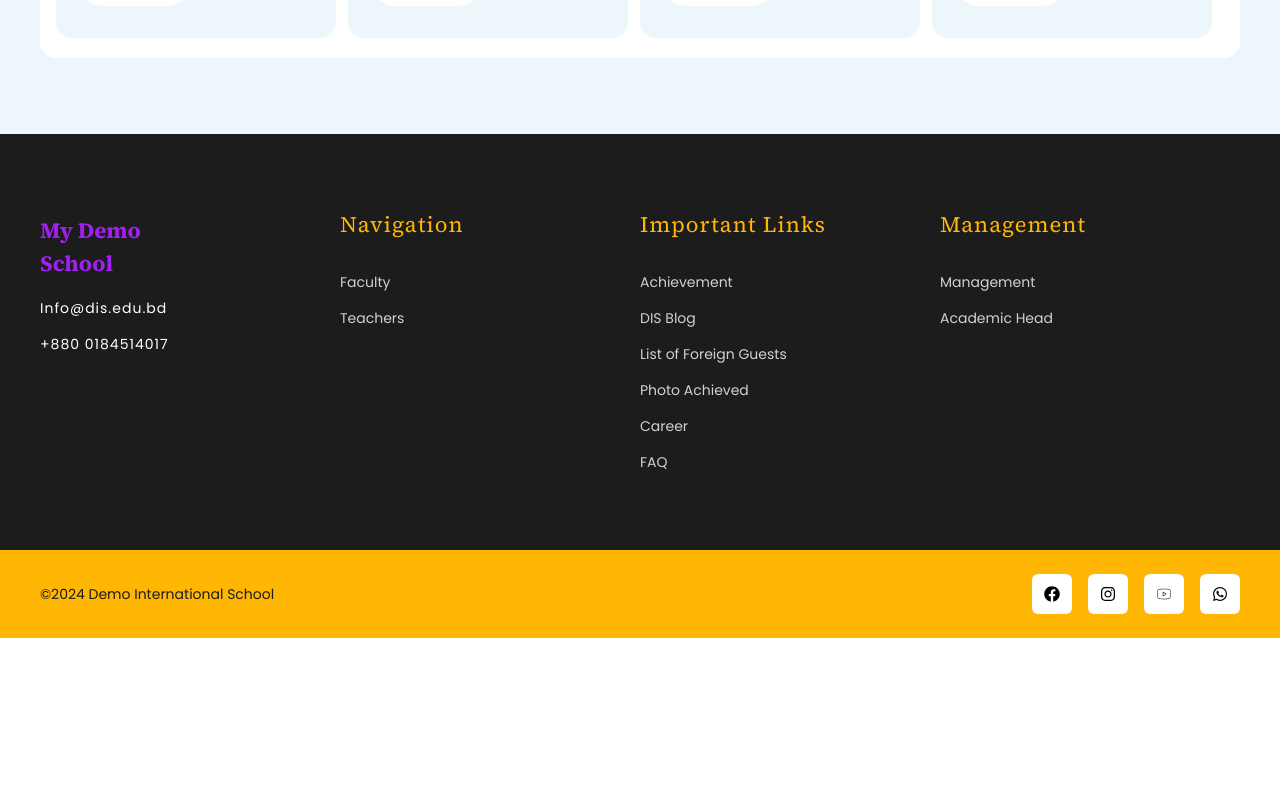
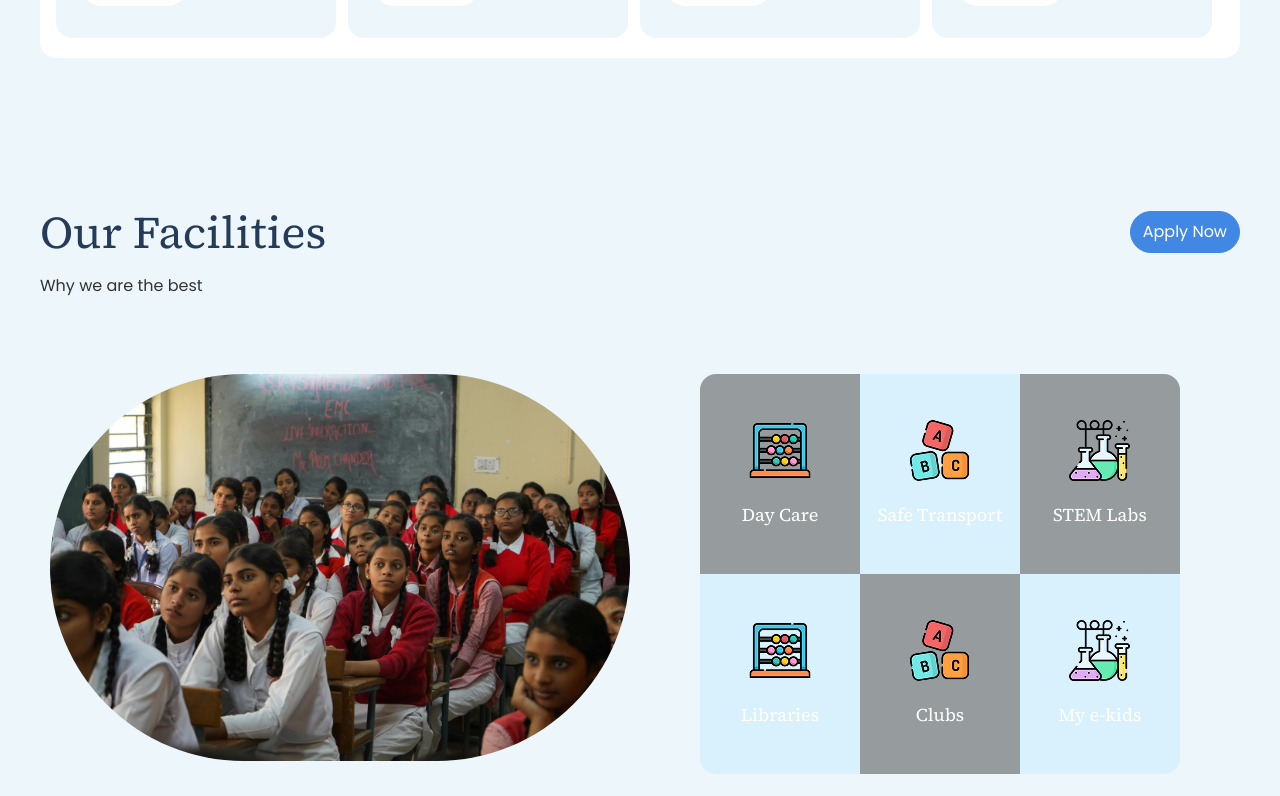
Before and after one commit to mdsalathossain0/TeamcodersSchool, a React (Vite) app: page / in a window 1280 px wide. Shown: the part 1204-2000 px from the top of the page. Before the commit the page ends 1842 px from the top, so only its background shows below. Built offline with nearby package versions, Linux system fonts and the light colour scheme.

Commit message:
facilities part done

```diff
--- /dev/null
+++ b/src/components/FacilitiesCard.jsx
@@ -0,0 +1,14 @@
+import React from 'react'
+import Image from './Image'
+
+const FacilitiesCard = ({text,src, className}) => {
+    return (
+        <div className={`relative group/one w-1/3  h-[200px] flex flex-col justify-center items-center ${className}`}>
+            <div className='pb-5'><Image src={src} /></div>
+            <p className='text-white text-xs md:text-sm lg:text-lg font-source font-normal'>{text}</p>
+            <div className={`w-full h-full bg-[#00000080] flex justify-center items-center absolute top-0 left-0 opacity-0 group-hover/one:opacity-100 duration-500 ${className}`}><span className='text-white text-xs lg:text-lg font-source font-normal rounded-4xl border border-white py-2 px-3'>Learn More</span></div>
+        </div>
+    )
+}
+
+export default FacilitiesCard
--- /dev/null
+++ b/src/layouts/FacilitiesSection.jsx
@@ -0,0 +1,49 @@
+import React from 'react'
+import Container from '../components/Container'
+import Flex from '../components/Flex'
+import Heading from '../components/Heading'
+import Button from '../components/Button'
+import SubHeading from '../components/SubHeading'
+import Image from '../components/Image'
+
+import card1 from '../assets/card1.png'
+import card2 from '../assets/card2.png'
+import card3 from '../assets/card3.png'
+import card4 from '../assets/card4.png'
+import image from '../assets/banner.jpg'
+import FacilitiesCard from '../components/FacilitiesCard'
+const FacilitiesSection = () => {
+  return (
+    <section className='bg-fourth py-12 lg:py-19 px-4'>
+        <Container>
+            <Flex className='justify-between items-center'>
+            <Heading text='Our Facilities'/>
+            <Button text='Apply Now'/>
+        </Flex>
+        <SubHeading className='pt-6 pb-20' text='Why we are the best'/>
+        <Flex className='flex-col lg:flex-row gap-y-12 lg:gap-y-0'>
+            <div className='w-full lg:w-1/2'>
+            <div className='max-w-[580px]  h-auto mx-auto rounded-full'>
+                <Image className='w-full h-full rounded-full' src={image}/>
+            </div>
+            </div>
+            <div className='w-full lg:w-1/2'>
+            <div className='max-w-[480px] mx-auto  h-[400px] rounded-3xl'>
+                <Flex className='flex-wrap'>
+                    <FacilitiesCard className='bg-[#0000005e] rounded-tl-2xl' text='Day Care' src={card1}/>
+                    <FacilitiesCard className='bg-[#aee6ff52]' text='Safe Transport' src={card2}/>
+                    <FacilitiesCard className='bg-[#0000005e] rounded-tr-2xl' text='STEM Labs' src={card3}/>
+                    <FacilitiesCard className='bg-[#aee6ff52] rounded-bl-2xl' text='Libraries' src={card1}/>
+                    <FacilitiesCard className='bg-[#0000005e]' text='Clubs' src={card2}/>
+                    <FacilitiesCard className='bg-[#aee6ff52] rounded-br-2xl' text='My e-kids' src={card3}/>
+                </Flex>
+            </div>
+            </div>
+        </Flex>
+
+        </Container>
+    </section>
+  )
+}
+
+export default FacilitiesSection
--- a/src/pages/Home.jsx
+++ b/src/pages/Home.jsx
@@ -1,12 +1,14 @@
 import React from 'react'
 import AdmissionSection from '../layouts/AdmissionSection'
 import AcademicSection from '../layouts/AcademicSection'
+import FacilitiesSection from '../layouts/FacilitiesSection'
 
 const Home = () => {
   return (
     <>
     <AdmissionSection/>
     <AcademicSection/>
+    <FacilitiesSection/>
     </>
   )
 }
```
